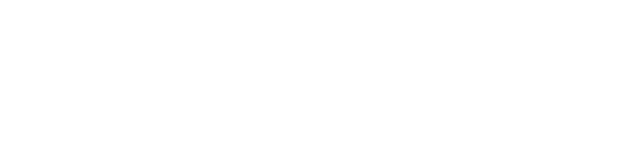
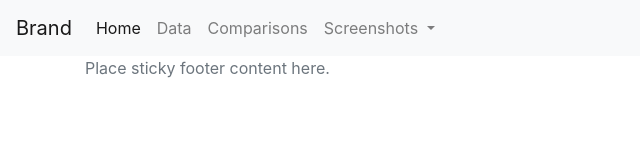
Before and after one commit to dbdoyle182/bootstrap_demo, a plain HTML site: page bootstrap_skeleton.html in a window 1280 px wide. Shown: the whole page, without its empty margins (0-640 px from the left). Drawn offline with nearby package versions, Linux system fonts and the light colour scheme.

Commit message:
final changes

```diff
--- a/bootstrap_skeleton.html
+++ b/bootstrap_skeleton.html
@@ -7,8 +7,52 @@
 	<link rel="stylesheet" href="https://stackpath.bootstrapcdn.com/bootstrap/4.4.1/css/bootstrap.min.css" integrity="sha384-Vkoo8x4CGsO3+Hhxv8T/Q5PaXtkKtu6ug5TOeNV6gBiFeWPGFN9MuhOf23Q9Ifjh" crossorigin="anonymous">
 </head>
 <body>
+	<nav class="navbar navbar-expand-lg navbar-light bg-light">
+		<a class="navbar-brand" href="index.html">
+			Brand
+		</a>
+		<!-- In Bootstrap they have functionality built into the navbar-toggler that allows for a responsive nav menu  -->
+		<button class="navbar-toggler" type="button" data-toggle="collapse" data-target="#navbarSupportedContent" aria-controls="navbarSupportedContent" aria-expanded="false" aria-label="Toggle navigation">
+			<span class="navbar-toggler-icon"></span>
+		</button>
 
+		<div class="collapse navbar-collapse" id="navbarSupportedContent">
+			<ul class="navbar-nav mr-auto">
+				<li class="nav-item active">
+					<a class="nav-link" href="landing_page.html">Home</a>
+				</li>
+				<li class="nav-item">
+					<a class="nav-link" href="data.html">Data</a>
+				</li>
+				<li class="nav-item">
+					<a class="nav-link" href="comparisons.html">Comparisons</a>
+				</li>
+				<li class="nav-item dropdown">
+					<a class="nav-link dropdown-toggle" href="#" id="navbarDropdown" role="button" data-toggle="dropdown" aria-haspopup="true" aria-expanded="false">
+						Screenshots
+					</a>
+					<div class="dropdown-menu" aria-labelledby="navbarDropdown">
+						<a class="dropdown-item" href="image_pages/one.html">One</a>
+						<a class="dropdown-item" href="image_pages/two.html">Two</a>
+						<a class="dropdown-item" href="image_pages/three.html">Three</a>
+						<a class="dropdown-item" href="image_pages/four.html">Four</a>
+					</div>
+				</li>
+			</ul>
+		</div>
+	</nav>
 
+	<div class="container">
+
+	</div>
+
+	<!-- FOOTER SECTION -->
+	<footer class="footer">
+      <div class="container">
+        <span class="text-muted">Place sticky footer content here.</span>
+      </div>
+    </footer>
+	<!-- END FOOTER SECTION -->
 	<script src="https://code.jquery.com/jquery-3.4.1.slim.min.js" integrity="sha384-J6qa4849blE2+poT4WnyKhv5vZF5SrPo0iEjwBvKU7imGFAV0wwj1yYfoRSJoZ+n" crossorigin="anonymous"></script>
 	<script src="https://cdn.jsdelivr.net/npm/popper.js@1.16.0/dist/umd/popper.min.js" integrity="sha384-Q6E9RHvbIyZFJoft+2mJbHaEWldlvI9IOYy5n3zV9zzTtmI3UksdQRVvoxMfooAo" crossorigin="anonymous"></script>
 	<script src="https://stackpath.bootstrapcdn.com/bootstrap/4.4.1/js/bootstrap.min.js" integrity="sha384-wfSDF2E50Y2D1uUdj0O3uMBJnjuUD4Ih7YwaYd1iqfktj0Uod8GCExl3Og8ifwB6" crossorigin="anonymous"></script>
```
Also changed, not shown: new_file.html (deleted, +0 -11 lines), demo.html (deleted).
